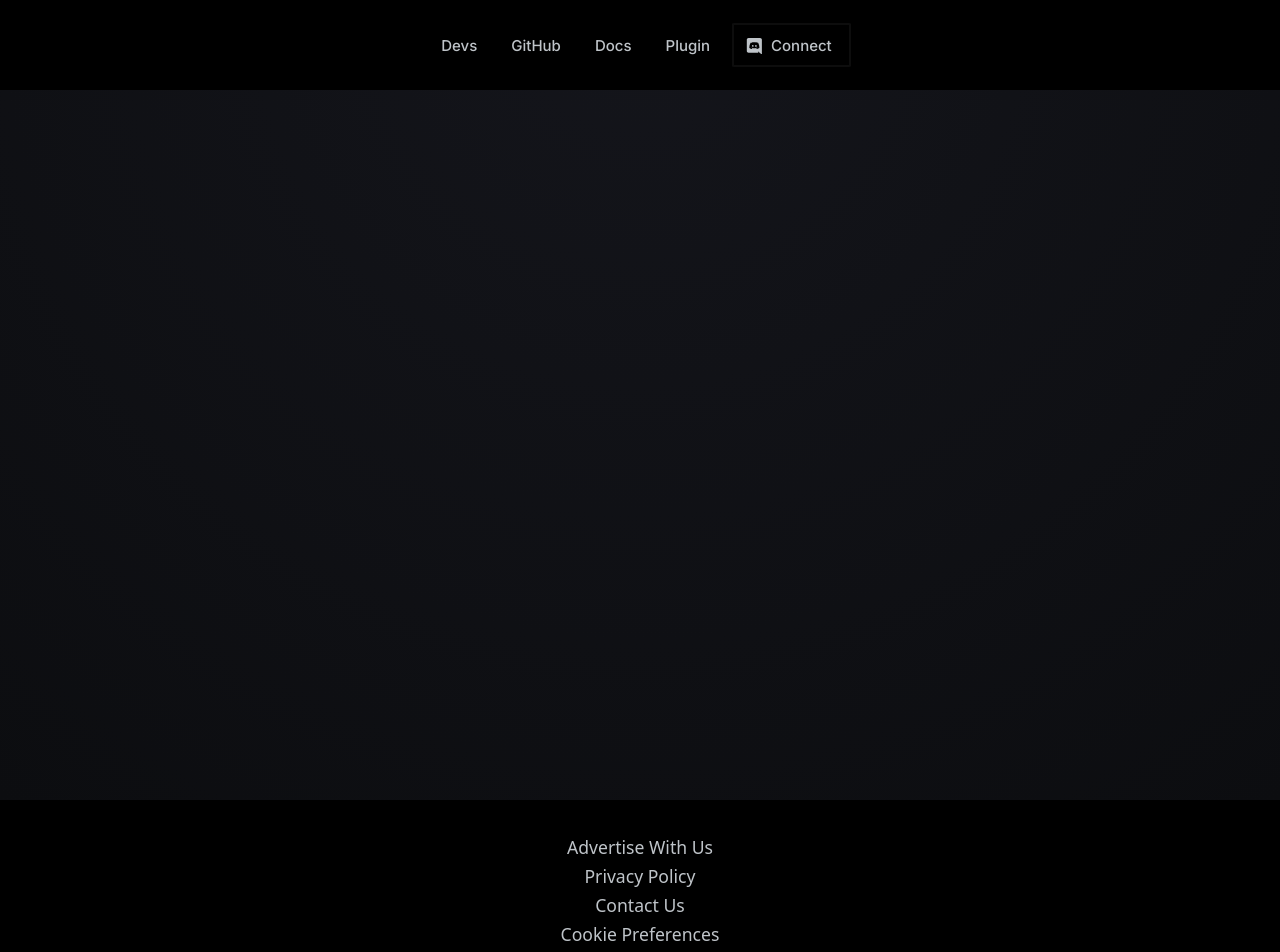
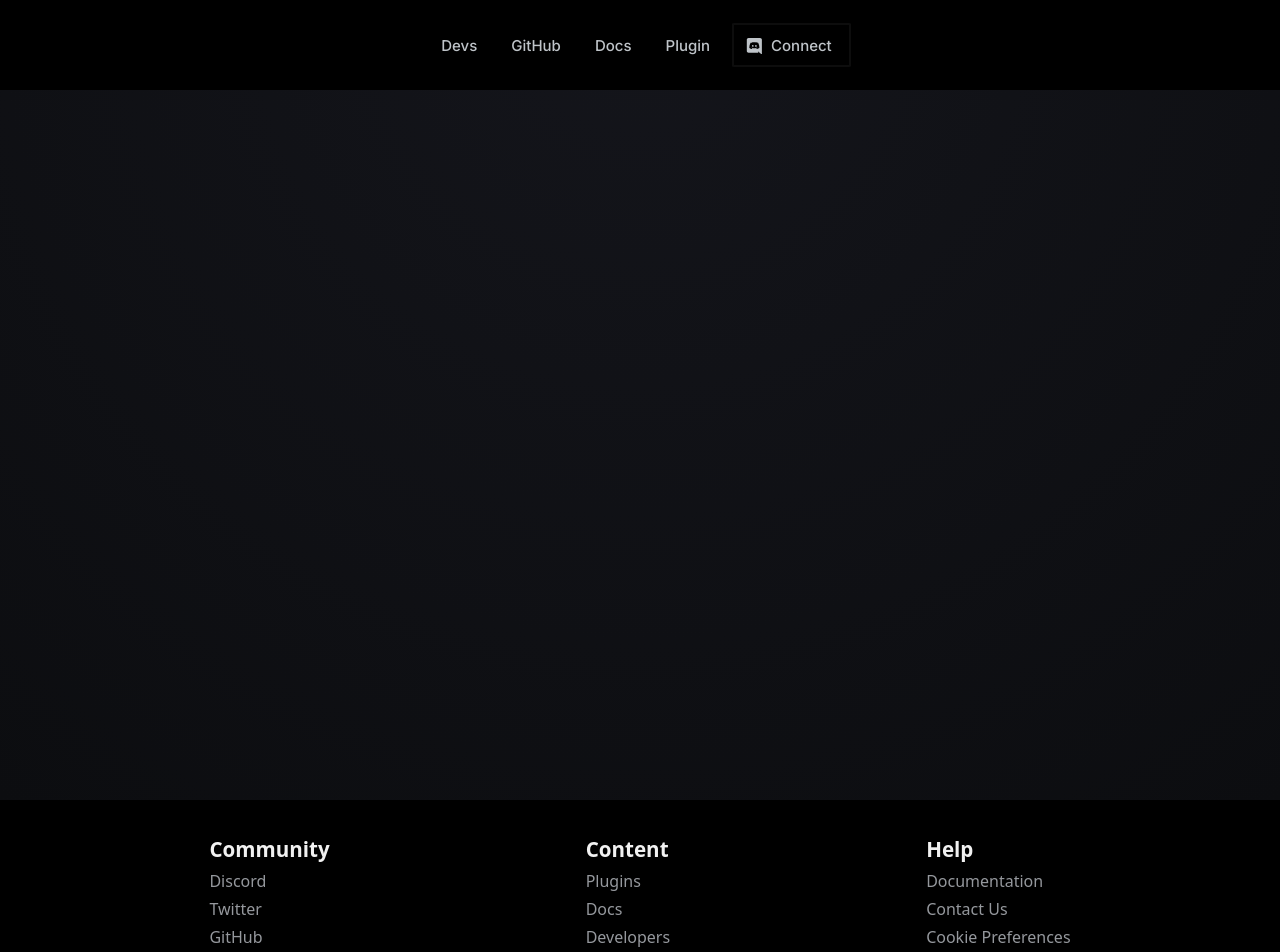
Before and after one commit to despair-dragon/ReactWeb, a React (Create React App) app: page / in a window 1280 px wide. Shown: the top 952 px of the page. Built offline with nearby package versions, Linux system fonts and the light colour scheme.

Commit message:
Add files via upload

```diff
--- a/src/components/Footer.jsx
+++ b/src/components/Footer.jsx
@@ -34,6 +34,72 @@ export default function Footer() {
                     </div>
                 </div>
             </div>
+            <div className='pc'>
+                <div>
+                    <div className='item'>
+                        <div className='item-block' style={{marginBottom: '50px'}}>
+                            <h3 className='font-main'>Community</h3>
+                            <div>
+                                <p className='font-under'>
+                                    <a href='-'>
+                                        Discord
+                                    </a>
+                                </p>
+                                <p className='font-under'>
+                                    <a href='-'>
+                                        Twitter
+                                    </a>
+                                </p>
+                                <p className='font-under'>
+                                    <a href='-'>
+                                        GitHub
+                                    </a>
+                                </p>
+                            </div>
+                        </div>
+                        <div className='item-block' style={{marginLeft: '20%', marginRight: '20%', marginBottom: '50px'}}>
+                            <h3 className='font-main'>Content</h3>
+                            <div>
+                                <p className='font-under'>
+                                    <a href='-'>
+                                        Plugins
+                                    </a>
+                                </p>
+                                <p className='font-under'>
+                                    <a href='-'>
+                                        Docs
+                                    </a>
+                                </p>
+                                <p className='font-under'>
+                                    <a href='-'>
+                                        Developers
+                                    </a>
+                                </p>
+                            </div>
+                        </div>
+                        <div className='item-block' style={{marginBottom: '50px'}}>
+                            <h3 className='font-main'>Help</h3>
+                            <div>
+                                <p className='font-under'>
+                                    <a href='-'>
+                                        Documentation
+                                    </a>
+                                </p>
+                                <p className='font-under'>
+                                    <a href='-'>
+                                        Contact Us
+                                    </a>
+                                </p>
+                                <p className='font-under'>
+                                    <a href='-'>
+                                        Cookie Preferences
+                                    </a>
+                                </p>
+                            </div>
+                        </div>
+                    </div>
+                </div>
+            </div>
         </div>
     )
 }
--- a/src/style/Footer.css
+++ b/src/style/Footer.css
@@ -1,6 +1,6 @@
 .footer {
   background-color: var(--tw-bag1);
-  height: clamp(16.875rem, 30vw, 18.75rem);
+  height: clamp(10.875rem, 25vw, 11.75rem);
 }
 
 .center-footer {
@@ -37,8 +37,48 @@
   color: #5a88ce;
 }
 
-.mobile {
-  display: var(--tw-display-mobile);
+.mobail {
+  display: var(--tw-display-mobail);
+  margin-bottom: 15px;
+}
+
+.pc {
+  display: var(--tw-display-pc);
+}
+
+.item {
+  color: var(--text-normal);
+  margin-top: 5px;
+  font-size: clamp(1.1rem, 1vw, 2rem);
+  justify-content: center;
+  align-items: center;
+  display: flex;
+}
+
+.font-main {
+  color: var(--text-light);
+  font-weight: 700;
+  margin-bottom: 5px;
+}
+
+.item-block {
+  display: grid;
+}
+
+.font-under {
+  margin-bottom: 4px;
+  color: var(--text-muted);
+}
+
+.font-under a {
+  font-size: 16px;
+  font-weight: 500;
+  color: var(--text-muted);
+}
+
+.font-under a:hover {
+  transition: 150ms;
+  color: var(--text-light);
 }
 
 /*# sourceMappingURL=Footer.css.map */
--- a/src/style/Footer.scss
+++ b/src/style/Footer.scss
@@ -1,6 +1,6 @@
 .footer {
   background-color: var(--tw-bag1);
-  height: clamp(16.875rem, 30vw, 18.75rem);
+  height: clamp(10.875rem, 25vw, 11.75rem);
 }
 .center-footer {
   margin-top: 30px;
@@ -31,6 +31,39 @@
   transition: 150ms;
   color: #5a88ce;
 }
-.mobile {
-  display: var(--tw-display-mobile);
+.mobail {
+  display: var(--tw-display-mobail);
+  margin-bottom: 15px;
 }
+.pc {
+  display: var(--tw-display-pc);
+}
+.item {
+  color: var(--text-normal);
+  margin-top: 5px;
+  font-size: clamp(1.1rem, 1vw, 2rem);
+  justify-content: center;
+  align-items: center;
+  display: flex;
+}
+.font-main {
+  color: var(--text-light);
+  font-weight: 700;
+  margin-bottom: 5px;
+}
+.item-block {
+  display: grid;
+}
+.font-under {
+  margin-bottom: 4px;
+  color: var(--text-muted);
+}
+.font-under a {
+  font-size: 16px;
+  font-weight: 500;
+  color: var(--text-muted);
+}
+.font-under a:hover {
+  transition: 150ms;
+  color: var(--text-light);
+}
--- a/src/style/global.css
+++ b/src/style/global.css
@@ -21,19 +21,21 @@ a {
   width: 0;
 }
 
-@media (max-width: 960px) {
+@media (min-width: 550px) {
   :root {
+    --tw-display-pc: block;
     --display-navbar: -;
     --position-widht: fixed;
-    --tw-display-mobile: block;
+    --tw-display-mobail: none;
     --tw-display: ;
   }
 }
 @media (max-width: 550px) {
   :root {
+    --tw-display-pc: none;
     --display-navbar: none;
     --position-widht: none;
-    --tw-display-mobile: block;
+    --tw-display-mobail: block;
     --tw-display: none;
   }
 }
--- a/src/style/global.scss
+++ b/src/style/global.scss
@@ -18,20 +18,22 @@ a {
   width: 0;
 }
 
-@media (max-width: 960px) {
+@media (min-width: 550px) {
   :root {
+    --tw-display-pc: block;
     --display-navbar: -;
     --position-widht: fixed;
-    --tw-display-mobile: block;
+    --tw-display-mobail: none;
     --tw-display: ;
   }
 }
 
 @media (max-width: 550px) {
   :root {
+    --tw-display-pc: none;
     --display-navbar: none;
     --position-widht: none;
-    --tw-display-mobile: block;
+    --tw-display-mobail: block;
     --tw-display: none;
   }
 }
```
Also changed, not shown: 2 other files (tests, documents, lock files or other folders).
